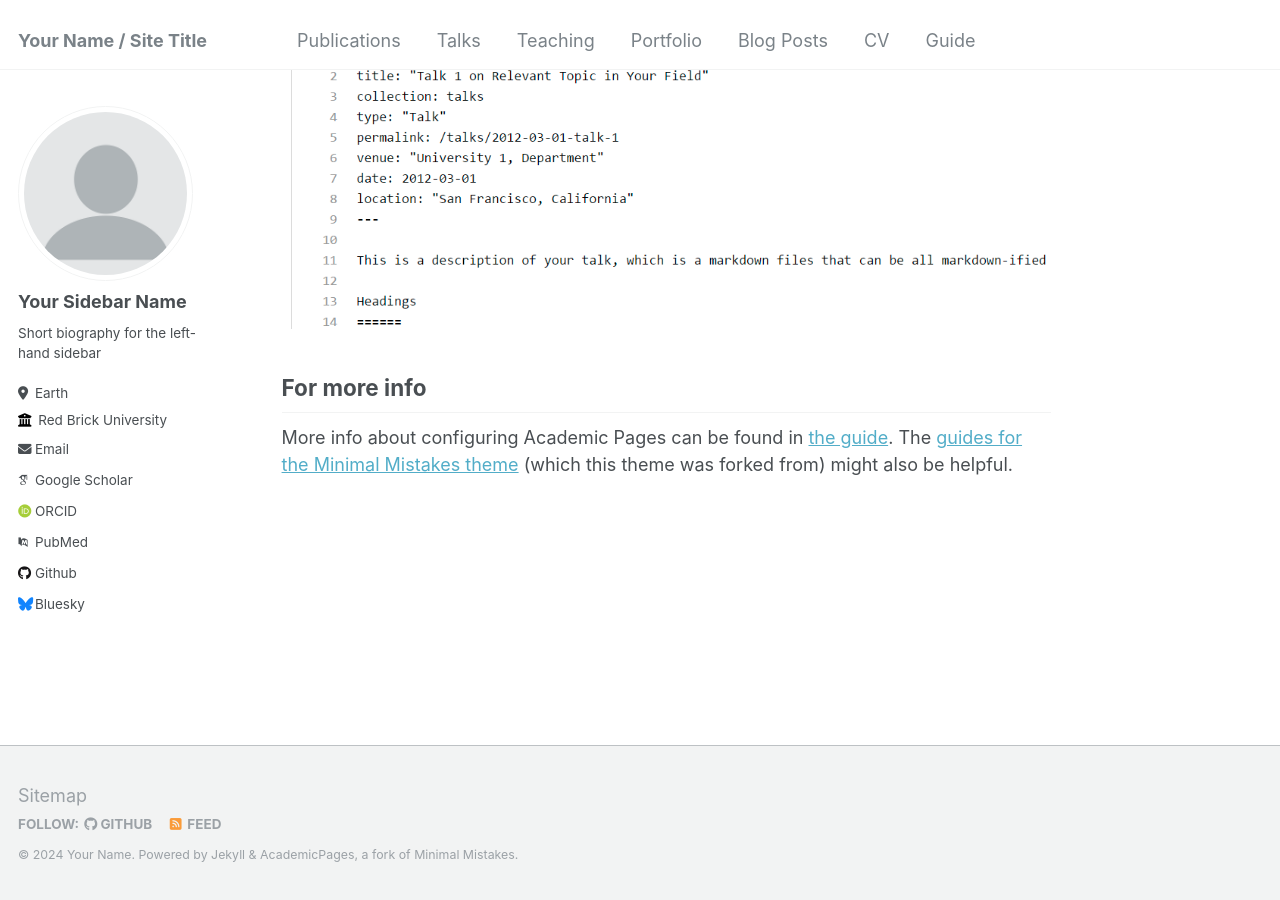
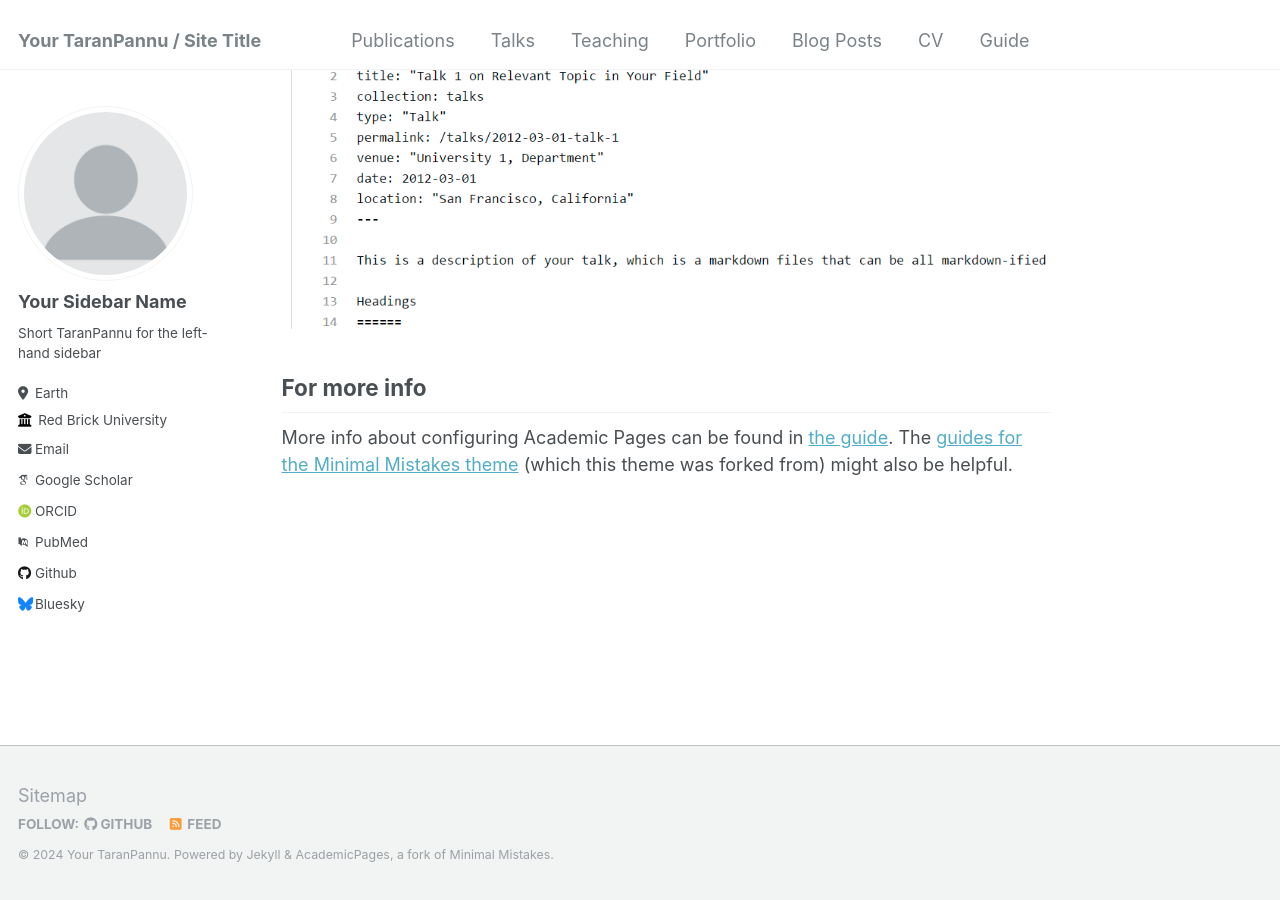
Before and after one commit to Karanpreet3571/Karanpreet3571.github.io, a Jekyll site: the page built from _pages/about.md, in a window 1280 px wide and 900 px high, scrolled down 2660 px. Built offline with Jekyll 4.4.1, drawn with Linux system fonts in a browser that asks for light colours; some web fonts are replaced.

Commit message:
Update _config.yml

```diff
--- a/_config.yml
+++ b/_config.yml
@@ -8,11 +8,11 @@
 
 # Basic Site Settings
 locale                   : "en-US"
-title                    : "Your Name / Site Title"
+title                    : "Your TaranPannu / Site Title"
 title_separator          : "-"
-name                     : &name "Your Name"
+name                     : &name "Your TaranPannu"
 description              : &description "personal description"
-url                      : https://taranpannu.github.io # the base hostname & protocol for your site e.g. "https://mmistakes.github.io"
+url                      : https://TaranPannu.github.io # the base hostname & protocol for your site e.g. "https://mmistakes.github.io"
 baseurl                  : "" # the subpath of your site, e.g. "/blog"
 repository               : "TaranPannu/TaranPannu.github.io"
 
@@ -24,7 +24,7 @@ author:
   avatar           : "profile.png"
   name             : "Your Sidebar Name"
   pronouns         : # example: "she/her"
-  bio              : "Short biography for the left-hand sidebar"
+  bio              : "Short TaranPannu for the left-hand sidebar"
   location         : "Earth"
   employer         : "Red Brick University"
   uri              : # URL
```
